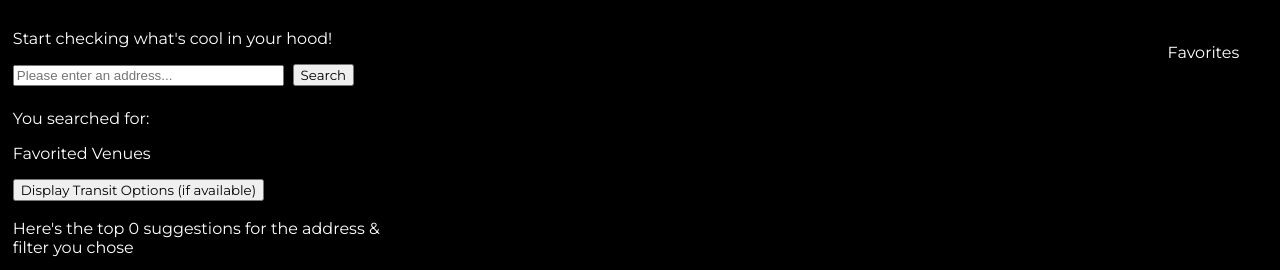
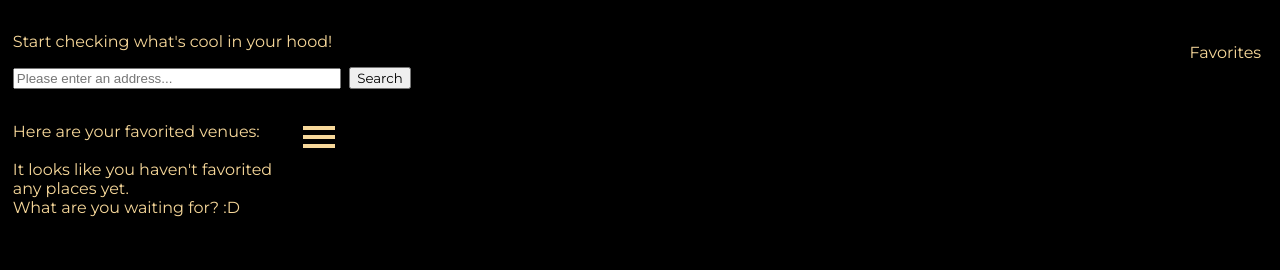
Before and after one commit to SpaceyRezum/your-neighbourhood-map, a plain HTML site: page index.html in a window 1280 px wide. Both pictures are taken after a click on the button "Favorites". Drawn offline with nearby package versions, Linux system fonts and the light colour scheme; some packages are replaced by stand-ins of ours.

Commit message:
done first effort to make app responsible with toggleable sidebar

```diff
--- a/css/main.css
+++ b/css/main.css
@@ -15,7 +15,7 @@ button {
 }
 
 body {
-	color: white;
+	color: #f7d89a;
 	background: black;
 	width: 100%;
 	height: 100%;
@@ -23,50 +23,54 @@ body {
 	overflow: hidden;
 }
 
-/* Nav-bar styling */
+/* Navbar styling */
 
 header {
 	height: 10%;
-	padding: 1% 1% 0 1%;
+	padding: 1% 1% 1% 1%;
 	display: flex;
 }
 
-#nav-bar {
+#navbar {
 	display: flex;
 	flex-direction: row;
 	width: 100%;
 }
 
 #input-section {
-	width: 30%;
+	width: 70%;
+	display: flex;
+	align-self: center;
 }
 
+
 #input-section input {
-	width: 70%;
+	width: 40vmin;
 }
 
-#filter-container {
-	width: 70%;
-	display: flex;
-	justify-content: flex-end;
-	align-items: center;
-	flex-wrap: nowrap;
-}
-
-#filter-container div {
-	height: 100%;
-	width: 25%;
+.favorite-list {
+	width: 30%;
 	display: flex;
 	justify-content: flex-end;
 }
 
 .favorite-list button {
+	border-radius: 20px;
 	background: none;
 	border: none;
-	color: white;
+	color: #f7d89a;
 	cursor: pointer;
-	font-size: 100%;
-	margin-right: 10%;
+	font-size: 2vmin;
+}
+
+.favorite-list button:hover {
+	background: #f7d89a;
+	color: black;
+	-webkit-transition: 100ms linear;
+	-moz-transition: 100ms linear;
+	-ms-transition: 100ms linear;
+	-o-transition: 100ms linear;
+	transition: 100ms linear;
 }
 
 /* Main content container styling */
@@ -76,7 +80,7 @@ header {
 	height: 86%;
 	display: flex;
 	flex-direction: row;
-	align-items: flex-end;
+	align-items: flex-start;
 	padding: 0 1% 1% 1%;
 }
 
@@ -84,7 +88,21 @@ header {
 
 #sidebar {
 	height: 100%;
-	width: 30%;
+	width: 0%;
+	-webkit-transition: 300ms ease;
+	-moz-transition: 300ms ease;
+	-ms-transition: 300ms ease;
+	-o-transition: 300ms ease;
+	transition: 300ms ease;
+}
+
+.toggled {
+	width: 30% !important;
+	-webkit-transition: 300ms ease;
+	-moz-transition: 300ms ease;
+	-ms-transition: 300ms ease;
+	-o-transition: 300ms ease;
+	transition: 300ms ease;
 }
 
 #result-section,
@@ -93,8 +111,8 @@ header {
 }
 
 #confirmed-address-details {
-	padding-right: 4px;
-	margin-top: 10px;
+	padding-right: 1vmin;
+	margin-top: 1vmin;
 	height: 80%;
 }
 
@@ -170,6 +188,10 @@ header {
 
 .fav-star:hover {
 	background-position: -3519px 0;
+	-webkit-transition: background 1s steps(55);
+	-moz-transition: background 1s steps(55);
+	-ms-transition: background 1s steps(55);
+	-o-transition: background 1s steps(55);
 	transition: background 1s steps(55);
 }
 
@@ -183,7 +205,7 @@ header {
 /* List item when clicked */
 
 .item-clicked {
-	background-color: white;
+	background-color: #f7d89a;
 	color: black;
 	-webkit-transition: 300ms linear;
 	-moz-transition: 300ms linear;
@@ -194,18 +216,131 @@ header {
 
 .item-clicked .item-number {
 	background: black;
-	color: white;
+	color: #f7d89a;
 }
 
 /* Map area */
 
 #map-container {
-	width: 70%;
+	width: 100%;
 	height: 100%;
 }
 
 .infowindow {
 	color: black;
+}
+
+/* Hamburger-turning-cross button to toggle sidebar */
+/* Courtesy of http://bootsnipp.com/maridlcrmn */
+
+.hamburger {
+	position: relative;
+	z-index: 999;
+	display: block;
+	width: 32px;
+	height: 32px;
+	margin: 15px;
+	background: transparent;
+	border: none;
+	cursor: pointer;
+}
+.hamburger:hover,
+.hamburger:focus,
+.hamburger:active {
+	outline: none;
+}
+.hamburger.is-closed:before {
+	content: '';
+	display: block;
+	width: 100px;
+	font-size: 14px;
+	color: #fff;
+	line-height: 32px;
+	text-align: center;
+	opacity: 0;
+	-webkit-transform: translate3d(0,0,0);
+	-webkit-transition: all .35s ease-in-out;
+}
+.hamburger.is-closed:hover:before {
+	opacity: 1;
+	display: block;
+	-webkit-transform: translate3d(-100px,0,0);
+	-webkit-transition: all .35s ease-in-out;
+}
+
+.hamburger.is-closed .hamb-top,
+.hamburger.is-closed .hamb-middle,
+.hamburger.is-closed .hamb-bottom,
+.hamburger.is-open .hamb-top,
+.hamburger.is-open .hamb-middle,
+.hamburger.is-open .hamb-bottom {
+	position: absolute;
+	left: 0;
+	height: 4px;
+	width: 100%;
+}
+.hamburger.is-closed .hamb-top,
+.hamburger.is-closed .hamb-middle,
+.hamburger.is-closed .hamb-bottom {
+	background-color: #f7d89a;
+}
+.hamburger.is-closed .hamb-top {
+	top: 5px;
+	-webkit-transition: all .35s ease-in-out;
+}
+.hamburger.is-closed .hamb-middle {
+	top: 50%;
+	margin-top: -2px;
+}
+.hamburger.is-closed .hamb-bottom {
+	bottom: 5px;
+	-webkit-transition: all .35s ease-in-out;
+}
+
+.hamburger.is-closed:hover .hamb-top {
+	top: 0;
+	-webkit-transition: all .35s ease-in-out;
+}
+.hamburger.is-closed:hover .hamb-bottom {
+	bottom: 0;
+	-webkit-transition: all .35s ease-in-out;
+}
+.hamburger.is-open .hamb-top,
+.hamburger.is-open .hamb-middle,
+.hamburger.is-open .hamb-bottom {
+	background-color: #f7d89a;
+}
+.hamburger.is-open .hamb-top,
+.hamburger.is-open .hamb-bottom {
+	top: 50%;
+	margin-top: -2px;
+}
+.hamburger.is-open .hamb-top {
+	-webkit-transform: rotate(45deg);
+	-webkit-transition: -webkit-transform .2s cubic-bezier(.73,1,.28,.08);
+}
+.hamburger.is-open .hamb-middle { display: none; }
+.hamburger.is-open .hamb-bottom {
+	-webkit-transform: rotate(-45deg);
+	-webkit-transition: -webkit-transform .2s cubic-bezier(.73,1,.28,.08);
+}
+.hamburger.is-open:before {
+	content: '';
+	display: block;
+	width: 100px;
+	font-size: 14px;
+	color: #fff;
+	line-height: 32px;
+	text-align: center;
+	opacity: 0;
+	-webkit-transform: translate3d(0,0,0);
+	-webkit-transition: all .35s ease-in-out;
+}
+.hamburger.is-open:hover:before {
+	opacity: 1;
+	display: block;
+	-webkit-transform: translate3d(-100px,0,0);
+	-webkit-transition: all .35s ease-in-out;
 }
 
 /* Scrollbar Styling for Webkit Browser on Windows */
--- a/index.html
+++ b/index.html
@@ -14,7 +14,7 @@
 
 	<body>
 		<header>
-			<div id='nav-bar'>
+			<div id='navbar'>
 				<div id='input-section'>
 					<form>
 						<p>Start checking what's cool in your hood!</p>
@@ -26,21 +26,19 @@
 					</form>
 				</div>
 
-				<div id='filter-container'>
-					<!-- button to load the favorite venues as suggestionList -->
-					<div class='favorite-list'>
-						<button type='button' data-bind='click: $root.loadFavoriteList'>Favorites</button>
-					</div>
+				<!-- button to load the favorite venues as suggestionList -->
+				<div class='favorite-list'>
+					<button type='button' data-bind='click: $root.loadFavoriteList'>Favorites</button>
 				</div>
 			</div>
 		</header>
 
 		<content id='top-container'>
-			<div id='sidebar'>
+			<div id='sidebar' class='toggled'>
 				<div id='result-section' data-bind='visible: formattedAddress().length > 0'>
-					<p>You searched for:</p>
-					<p data-bind='text: formattedAddress'></p>
-
+					<p data-bind='if: formattedAddress() !== "Favorited Venues"'>You searched for: </br></br>
+						<span data-bind='text: formattedAddress'></span></br>
+					</p>
 					<div id='address-confirmation' data-bind='visible: !formattedAddress().includes(ViewModel.errorStatus)'>
 						<div data-bind='visible: locationConfirm() === "not set"'>
 							<p>Is this the location you are looking for?</p>
@@ -55,9 +53,8 @@
 					</div>
 
 					<div id='confirmed-address-details' data-bind='visible: locationConfirm() === "confirmed"'>
-
 						<!-- button to display / hide transit options if available -->
-						<div class='transit-display'>
+						<div class='transit-display' data-bind='if: suggestionList().length > 0'>
 							<button type='button' data-bind='click: getTransitOptions'><span data-bind='text: displayOrHideTransit'></button>
 						</div>
 
@@ -81,7 +78,13 @@
 						</div>
 
 						<div>
-						 <p>Here's the top <span data-bind='text: suggestionList().length'></span> suggestions for the address &amp; filter you chose</p>
+							<p data-bind='if: formattedAddress() !== "Favorited Venues"'>
+								Here are the top <span data-bind='text: suggestionList().length'></span> suggestions for the address &amp; filter you chose
+							</p>
+							<p data-bind='if: formattedAddress() == "Favorited Venues"'>Here are your favorited venues:
+								<span data-bind='if: suggestionList().length < 1'></br></br>It looks like you haven't favorited any places yet. </br>
+								What are you waiting for? :D</span>
+						 	</p>
 						</div>
 
 						<div id='suggestion-list' data-bind="foreach: suggestionList">
@@ -102,16 +105,36 @@
 				</div>
 			</div>
 
+			<div class='hamburger-button-container'>
+				<!-- Hamburger button to toggle sidebar on mobile version -->
+				<button type='button' class='hamburger is-closed' data-bind='click: toggleSidebar'>
+					<span class='hamb-top'></span>
+					<span class='hamb-middle'></span>
+					<span class='hamb-bottom'></span>
+				</button>
+			</div>
 
+			<!-- map-container will be populated through initMap function -->
 			<div id='map-container'></div>
 
 			<script
-			  src='https://cdnjs.cloudflare.com/ajax/libs/jquery/3.1.1/jquery.min.js'
-			  integrity='sha256-hVVnYaiADRTO2PzUGmuLJr8BLUSjGIZsDYGmIJLv2b8='
-			  crossorigin='anonymous'></script>
-			<script async defer src='https://maps.googleapis.com/maps/api/js?key=AIzaSyCkthdQIGq5r03DTZtEPoae2qq033vibxo&libraries=places&callback=ViewModel.initMap'></script>
-			<script type='text/javascript' src='frameworks/knockout-v3.4.1.js'></script>
-			<script type='text/javascript' src='app.js'></script>
+				src='https://cdnjs.cloudflare.com/ajax/libs/jquery/3.1.1/jquery.min.js'
+			  	integrity='sha256-hVVnYaiADRTO2PzUGmuLJr8BLUSjGIZsDYGmIJLv2b8='
+			  	crossorigin='anonymous'>
+			</script>
+			<script
+				async
+				defer
+				src='https://maps.googleapis.com/maps/api/js?key=AIzaSyCkthdQIGq5r03DTZtEPoae2qq033vibxo&libraries=places&callback=ViewModel.initMap'>
+			</script>
+			<script
+				type='text/javascript'
+				src='frameworks/knockout-v3.4.1.js'>
+			</script>
+			<script
+				type='text/javascript'
+				src='app.js'>
+			</script>
 		</content>
 	</body>
 </html>
```
Also changed, not shown: app.js.
